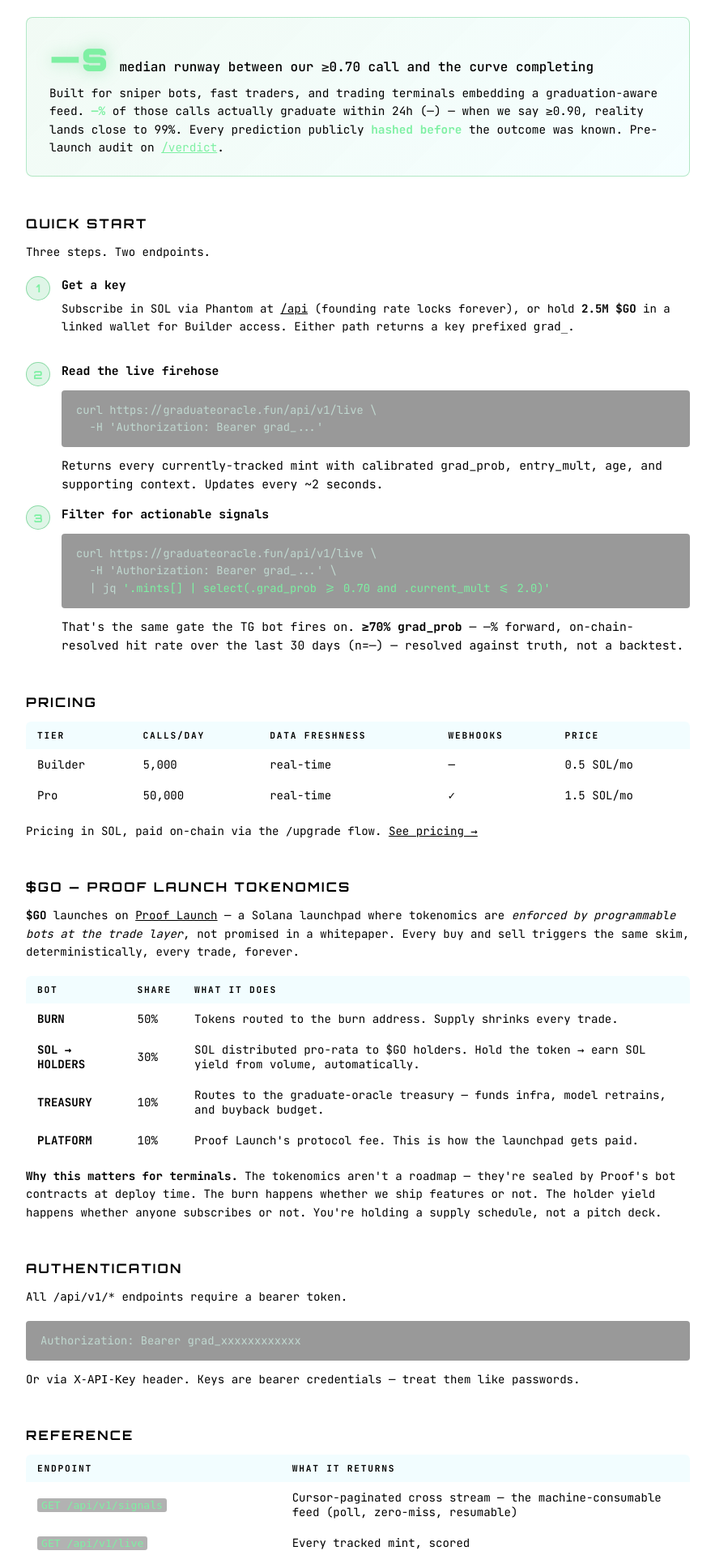
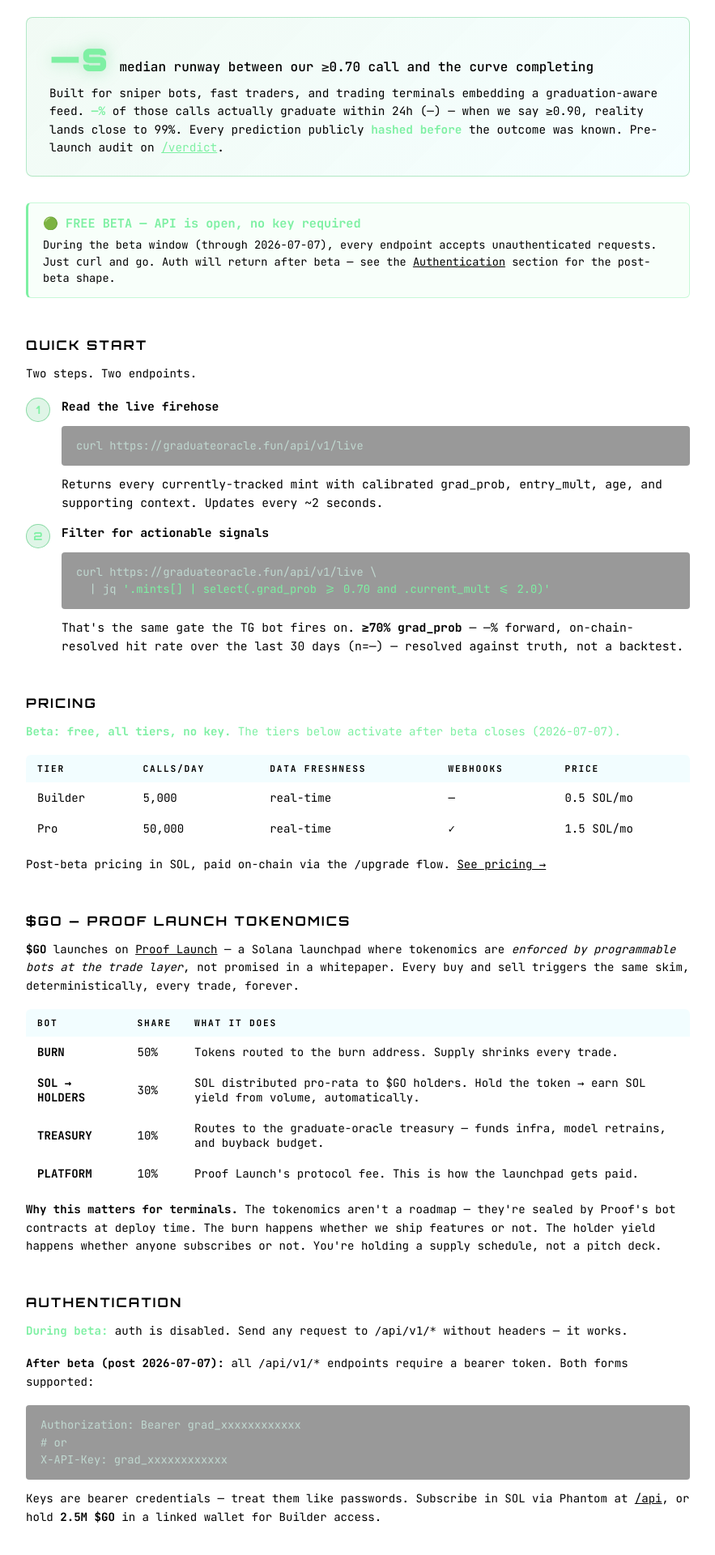
Before and after one commit to Based-LTD/graduate-oracle, a Python web app: template web/templates/docs.html in a window 1280 px wide. Shown: the part 346-2266 px from the top of the page at 81% size, without its empty margins (198-1081 px from the left). Run offline with Jinja, Linux system fonts and the light colour scheme; the template is opened without the code that fills it, so the values that code supplies are empty.

Commit message:
Docs: surface 'FREE BETA' state, drop key requirement from examples
API auth is currently bypassed via FREE_TRIAL_UNTIL=2026-07-07. The
docs still showed Bearer-token examples and 'all endpoints require a
key' copy, causing confusion for users hitting /api/v1 and getting
the missing_api_key 401 (when the trial gate fell over yesterday) or
just second-guessing whether their request needs a header.

Changes:
  /docs:
    • New "🟢 FREE BETA" banner at the top of Quick start — explains
      the window (through 2026-07-07) and links to the Authentication
      section for the post-beta shape
    • Quick start drops the "Get a key" step entirely; now 2 steps
      instead of 3. curl examples have the Bearer header removed.
    • Authentication section reframed: "During beta: disabled. After
      beta: bearer token required, both Authorization and X-API-Key
      header forms supported."
    • Pricing table kept (post-beta truth) with a "free during beta"
      callout above it

  /api:
    • Quickstart copy + curl/python/js examples updated to match
    • Beta callout above the examples; post-beta header noted in a
      comment so users know what to add later

Endpoints documented as before. Key requirement returns automatically
when FREE_TRIAL_UNTIL elapses — code is unchanged, only the human
copy is updated.

Co-Authored-By: Claude Opus 4.7 <noreply@anthropic.com>

```diff
--- a/web/templates/docs.html
+++ b/web/templates/docs.html
@@ -245,39 +245,34 @@
     </div>
   </div>
 
+  <div style="border:1px solid rgba(126,240,163,0.4); border-left:3px solid #7ef0a3; border-radius:6px; padding:14px 18px; background:rgba(126,240,163,0.05); margin:24px 0;">
+    <p style="margin:0; font-family:'JetBrains Mono',monospace; color:#7ef0a3; font-weight:700; font-size:0.95rem">🟢 FREE BETA — API is open, no key required</p>
+    <p style="margin:6px 0 0; font-family:'JetBrains Mono',monospace; color:var(--muted); font-size:0.85rem; line-height:1.5">
+      During the beta window (through 2026-07-07), every endpoint accepts
+      unauthenticated requests. Just <code>curl</code> and go. Auth will return
+      after beta — see the <a href="#auth" style="color:var(--cyan)">Authentication</a>
+      section for the post-beta shape.
+    </p>
+  </div>
+
   <h2 class="sec">Quick start</h2>
-  <p class="sec-sub">Three steps. Two endpoints.</p>
+  <p class="sec-sub">Two steps. Two endpoints.</p>
 
   <div class="step-row">
     <div class="step-num">1</div>
     <div class="step-body">
-      <strong>Get a key</strong>
-      <p class="sec-sub" style="margin-top:0.4rem">
-        Subscribe in SOL via Phantom at <a href="/api">/api</a> (founding
-        rate locks forever), or hold <strong>2.5M $GO</strong> in a
-        linked wallet for Builder access. Either path returns a key prefixed
-        <code>grad_</code>.
-      </p>
+      <strong>Read the live firehose</strong>
+<pre class="code">curl https://graduateoracle.fun/api/v1/live</pre>
+      Returns every currently-tracked mint with calibrated grad_prob,
+      entry_mult, age, and supporting context. Updates every ~2 seconds.
     </div>
   </div>
 
   <div class="step-row">
     <div class="step-num">2</div>
     <div class="step-body">
-      <strong>Read the live firehose</strong>
-<pre class="code">curl https://graduateoracle.fun/api/v1/live \
-  -H 'Authorization: Bearer grad_...'</pre>
-      Returns every currently-tracked mint with calibrated grad_prob,
-      entry_mult, age, and supporting context. Updates every ~2 seconds.
-    </div>
-  </div>
-
-  <div class="step-row">
-    <div class="step-num">3</div>
-    <div class="step-body">
       <strong>Filter for actionable signals</strong>
 <pre class="code">curl https://graduateoracle.fun/api/v1/live \
-  -H 'Authorization: Bearer grad_...' \
   | jq <span class="val">'.mints[] | select(.grad_prob >= 0.70 and .current_mult <= 2.0)'</span></pre>
       That's the same gate the TG bot fires on. <strong>≥70% grad_prob</strong> —
       <span id="docs-hit-rate">—%</span> forward, on-chain-resolved hit rate over
@@ -287,6 +282,7 @@
   </div>
 
   <h2 class="sec">Pricing</h2>
+  <p class="sec-sub" style="color:#7ef0a3"><strong>Beta: free, all tiers, no key.</strong> The tiers below activate after beta closes (2026-07-07).</p>
   <table class="simple">
     <thead>
       <tr><th>Tier</th><th>Calls/day</th><th>Data freshness</th><th>Webhooks</th><th>Price</th></tr>
@@ -296,7 +292,7 @@
       <tr><td>Pro</td><td>50,000</td><td>real-time</td><td>✓</td><td>1.5 SOL/mo</td></tr>
     </tbody>
   </table>
-  <p class="sec-sub">Pricing in SOL, paid on-chain via the <code>/upgrade</code> flow. <a href="/api">See pricing →</a></p>
+  <p class="sec-sub">Post-beta pricing in SOL, paid on-chain via the <code>/upgrade</code> flow. <a href="/api">See pricing →</a></p>
 
   <h2 class="sec">$GO — Proof Launch tokenomics</h2>
   <p class="sec-sub">
@@ -325,10 +321,13 @@
     schedule, not a pitch deck.
   </p>
 
-  <h2 class="sec">Authentication</h2>
-  <p class="sec-sub">All <code>/api/v1/*</code> endpoints require a bearer token.</p>
-<pre class="code">Authorization: Bearer grad_xxxxxxxxxxxx</pre>
-  <p class="sec-sub">Or via <code>X-API-Key</code> header. Keys are bearer credentials — treat them like passwords.</p>
+  <h2 class="sec" id="auth">Authentication</h2>
+  <p class="sec-sub"><strong style="color:#7ef0a3">During beta:</strong> auth is disabled. Send any request to <code>/api/v1/*</code> without headers — it works.</p>
+  <p class="sec-sub" style="margin-top:0.8rem"><strong>After beta (post 2026-07-07):</strong> all <code>/api/v1/*</code> endpoints require a bearer token. Both forms supported:</p>
+<pre class="code">Authorization: Bearer grad_xxxxxxxxxxxx
+# or
+X-API-Key: grad_xxxxxxxxxxxx</pre>
+  <p class="sec-sub">Keys are bearer credentials — treat them like passwords. Subscribe in SOL via Phantom at <a href="/api">/api</a>, or hold <strong>2.5M $GO</strong> in a linked wallet for Builder access.</p>
 
   <h2 class="sec">Reference</h2>
   <table class="simple">
```
Also changed, not shown: web/templates/api.html (+8 -9 lines).
